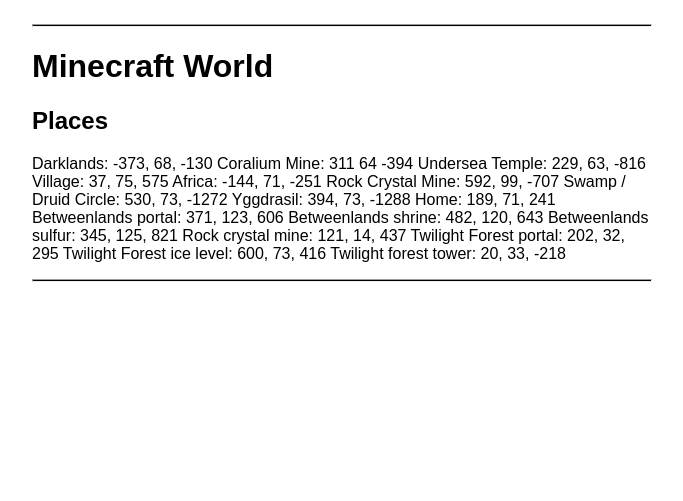
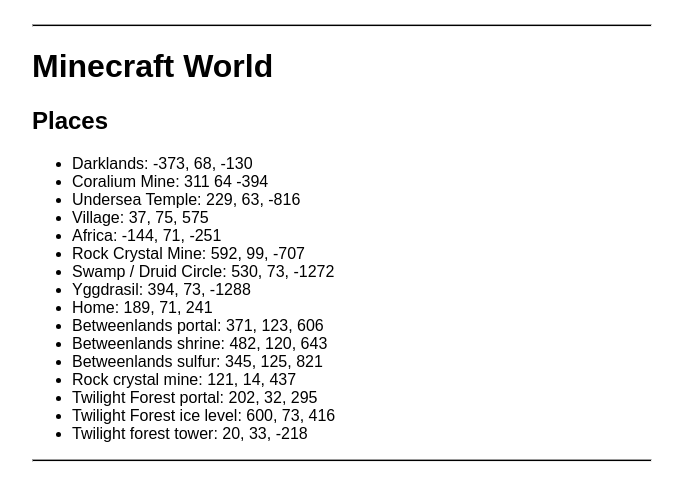
Before and after one commit to jacobpledger/website, a Jekyll site: the page built from collections/_notes/minecraft-world-notes.md, in a window 1280 px wide. Shown: the top 501 px of the page, without its empty margins (298-981 px from the left). Built offline with Jekyll 4.4.1, drawn with Linux system fonts in a browser that asks for light colours; part of the change alters nothing that is shown.

```diff
--- a/collections/_notes/minecraft-world-notes.md
+++ b/collections/_notes/minecraft-world-notes.md
@@ -6,19 +6,19 @@ title: Minecraft World
 # Minecraft World
 
 ## Places
-Darklands: -373, 68, -130
-Coralium Mine: 311 64 -394
-Undersea Temple: 229, 63, -816
-Village: 37, 75, 575
-Africa: -144, 71, -251
-Rock Crystal Mine: 592, 99, -707
-Swamp / Druid Circle: 530, 73, -1272
-Yggdrasil: 394, 73, -1288
-Home: 189, 71, 241
-Betweenlands portal: 371, 123, 606
-Betweenlands shrine: 482, 120, 643
-Betweenlands sulfur: 345, 125, 821
-Rock crystal mine: 121, 14, 437
-Twilight Forest portal: 202, 32, 295
-Twilight Forest ice level: 600, 73, 416
-Twilight forest tower: 20, 33, -218
+* Darklands: -373, 68, -130
+* Coralium Mine: 311 64 -394
+* Undersea Temple: 229, 63, -816
+* Village: 37, 75, 575
+* Africa: -144, 71, -251
+* Rock Crystal Mine: 592, 99, -707
+* Swamp / Druid Circle: 530, 73, -1272
+* Yggdrasil: 394, 73, -1288
+* Home: 189, 71, 241
+* Betweenlands portal: 371, 123, 606
+* Betweenlands shrine: 482, 120, 643
+* Betweenlands sulfur: 345, 125, 821
+* Rock crystal mine: 121, 14, 437
+* Twilight Forest portal: 202, 32, 295
+* Twilight Forest ice level: 600, 73, 416
+* Twilight forest tower: 20, 33, -218
```
